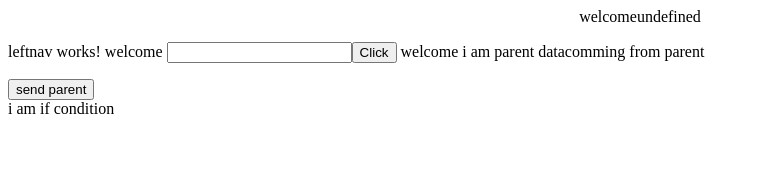
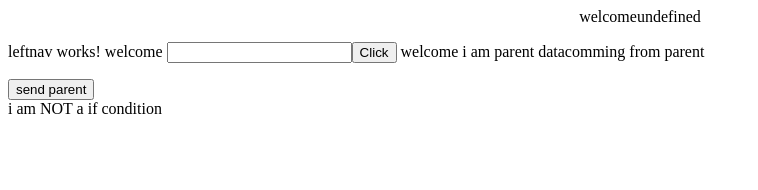
Before and after one commit to githubjaisakthi/ekot, an Angular app: page / in a window 1280 px wide. Shown: the top 190 px of the page, without its empty margins (0-758 px from the left). Built offline with nearby package versions, Linux system fonts and the light colour scheme.

Commit message:
added content only

```diff
--- a/src/app/leftnav/leftnav.component.html
+++ b/src/app/leftnav/leftnav.component.html
@@ -9,7 +9,7 @@
 </p>
 <button (click)="senddata()" value="send parent">send parent</button>
   <div *ngIf="isValid;else elsepart">
-    i am if condition
+    i am NOT a if condition
   </div>
 
   <ng-template #elsepart>
```
